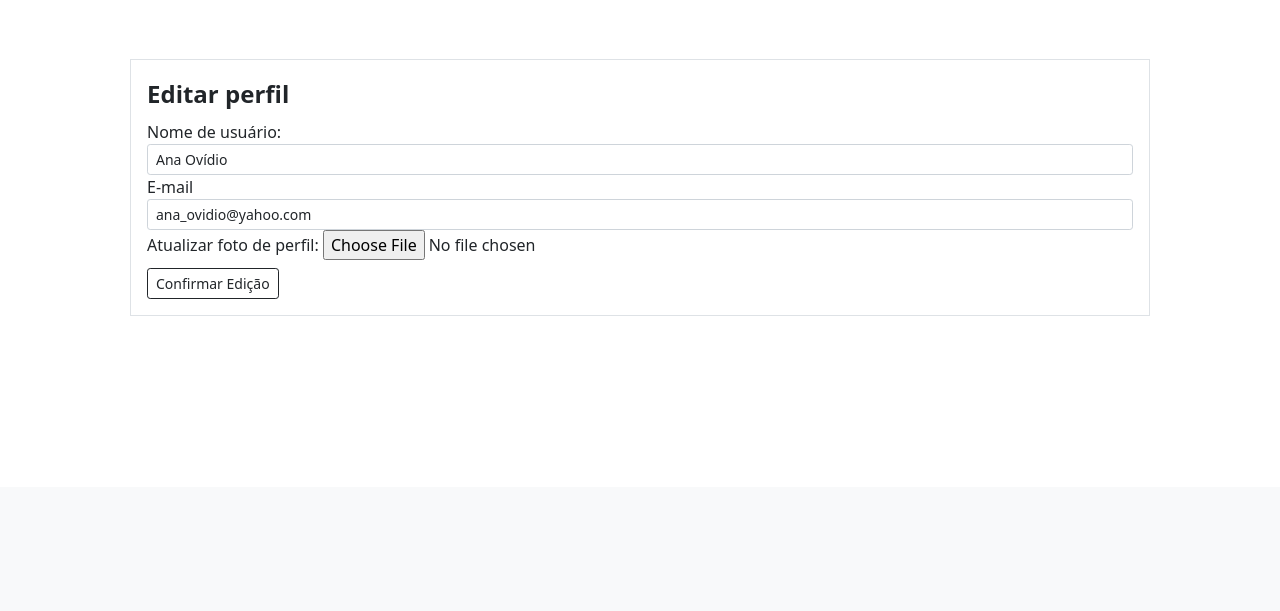
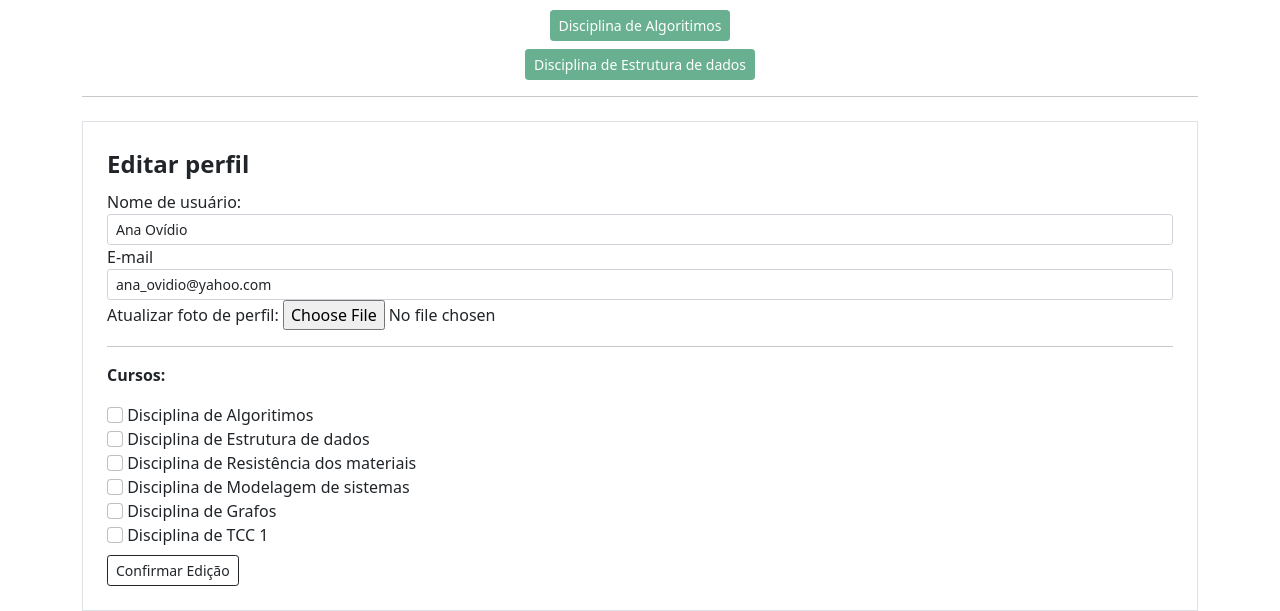
Before and after one commit to Ana-ovidio/System_modeling, a Flask app: page /my_profile/edit_profile in a window 1280 px wide. Shown: the part 313-924 px from the top of the page. Before the commit the page ends 629 px from the top, so only its background shows below. Run offline with Flask 2, Linux system fonts and the light colour scheme; a user stored in the database is signed in; some libraries are stand-ins or nearby versions.

Commit message:
Atualização dos cursos no perfil dos usuários.

```diff
--- a/general_system/forms.py
+++ b/general_system/forms.py
@@ -32,7 +32,17 @@
 class FormEditProfile(FlaskForm):
     username = StringField('Nome de usuário:', validators=[DataRequired()])
     email = StringField('E-mail', validators=[DataRequired(), Email()])
-    photo_profile = FileField('Atualizar foto de perfil: ', validators=[FileAllowed(['jpg', 'png', 'jpeg'],message= 'Extensão inválida, insira com jpeg, jpg ou png.')])
+    error_message = 'Extensão inválida, insira com jpeg, jpg ou png.'
+    photo_profile = FileField('Atualizar foto de perfil: ', validators=[FileAllowed(['jpg', 'png', 'jpeg'],
+                                                                                    message= error_message)])
+    course_algorithms = BooleanField('Disciplina de Algoritimos')
+    course_data_struct = BooleanField('Disciplina de Estrutura de dados')
+    course_resistance_materials = BooleanField('Disciplina de Resistência dos materiais')
+    course_modeling_system = BooleanField('Disciplina de Modelagem de sistemas')
+    course_graphs = BooleanField('Disciplina de Grafos')
+    course_conclusion_course = BooleanField('Disciplina de TCC 1')
+
+
     button_submit_edit_profile = SubmitField('Confirmar Edição')
 
     def validate_email(self, email):
--- a/general_system/models.py
+++ b/general_system/models.py
@@ -14,7 +14,7 @@
     password = data_base.Column(data_base.String, nullable=False)
     perf_photo = data_base.Column(data_base.String, default='default.jpg')
     posts = data_base.relationship('Post', backref='autor', lazy=True)
-    courses = data_base.Column(data_base.String, nullable=False, default='Não Informado')
+    courses = data_base.Column(data_base.String, nullable=False, default='')
 
 
 class Post(data_base.Model):
--- a/general_system/routes.py
+++ b/general_system/routes.py
@@ -102,6 +102,17 @@
 
     return name_file
 
+
+def current_courses(form_profile):
+    list_courses = []
+    # Add the text from the label field for the courses.
+    for field_form in form_profile:
+        if 'course_' in field_form.name:
+            if field_form.data:
+                list_courses.append(field_form.label.text)
+    return ';'.join(list_courses)
+
+
 @app.route("/my_profile/edit_profile", methods=['GET', 'POST'])
 @login_required
 def edit_profile():
@@ -114,6 +125,8 @@
         if form_profile.photo_profile.data:
             name_file = save_image_profile(form_profile.photo_profile.data)
             current_user.perf_photo = name_file
+        current_user.courses = current_courses(form_profile)
+
         data_base.session.commit()
         flash(f'Edição feita com sucesso', 'alert-success')
         return redirect(url_for('my_profile'))
--- a/general_system/templates/edit_profile.html
+++ b/general_system/templates/edit_profile.html
@@ -2,12 +2,11 @@
 
 {% block form_edit_profile%}
 
-    <div class="container" xmlns="http://www.w3.org/1999/html">
+    <div class="container">
         <hr>
         <div class="row">
-
             <div class="col">
-                <form method="POST" action="" class="border p-3 m-5" enctype="multipart/form-data">
+                <form method="POST" action="" class="border p-4 mt-2" enctype="multipart/form-data">
                     {{form_profile.csrf_token}}
                     <legend><strong>Editar perfil</strong></legend>
                     <fieldset>
@@ -49,6 +48,17 @@
                             {% endif %}
                         </div>
 
+                        <hr>
+                        <p><strong> Cursos: </strong></p>
+                        {% for field_form in form_profile%}
+                            {% if 'course_' in field_form.name %}
+                                <div class = 'form-group'>
+                                    {{field_form(class="form-check-input ")}}
+                                    {{field_form.label(class="form-check-label")}}
+                                </div>
+                            {% endif %}
+                        {% endfor %}
+
                     </fieldset>
                     {{form_profile.button_submit_edit_profile (class="btn btn-outline-dark btn-sm mt-2")}}
                 </form>
@@ -56,4 +66,5 @@
         </div>
     </div>
 
+
 {% endblock %}
--- a/general_system/templates/my_profile.html
+++ b/general_system/templates/my_profile.html
@@ -8,7 +8,11 @@
                 <div class="ml-3 w-100">
                     <h4 class="mb-0 mt-0"><font size="3">{{current_user.username}}</font></h4> <span><font size="1">{{current_user.email}}</font></span>
                     <div class="p-2 mt-2 bg-primary d-flex justify-content-between rounded text-white stats">
+                        {% if 'Não Informado' in current_user.courses or current_user.courses == '' %}
                             <div class="d-flex flex-column"> <span class="articles">Cursos</span> <span class="number1">0</span> </div>
+                        {% else %}
+                            <div class="d-flex flex-column"> <span class="articles">Cursos</span> <span class="number1">{{current_user.courses.count(';') + 1}}</span> </div>
+                        {% endif %}
                         <div class="d-flex flex-column"> <span class="rating">Posts</span> <span class="number3">0</span> </div>
                     </div>
                     <div class="button mt-2 d-flex flex-row align-items-center">
@@ -21,7 +25,19 @@
         </div>
     </div>
 
+    <div class="row justify-content-center">
+        <div class="col col-4" style="text-align: center">
+            <strong>Cursos Matriculados</strong><br>
+            {% if 'Não Informado' in current_user.courses or current_user.courses == '' %}
+                <button type="button" class="btn btn-sm btn-danger mt-2" disabled>Usuário não matriculado em algum curso.</button>
+            {% else %}
+                {% for course in current_user.courses.split(';') %}
+                     <button type="button" class="btn btn-sm btn-success mt-2" disabled>{{ course }}</button>
+                {% endfor %}
+            {% endif %}
+        </div>
+    </div>
+
 {% block form_edit_profile%}
 {% endblock %}
-
 {% endblock %}
```
Also changed, not shown: general_system/DataBase_modeling_systems.db. Lines whose indentation alone changed are shown as unchanged.
